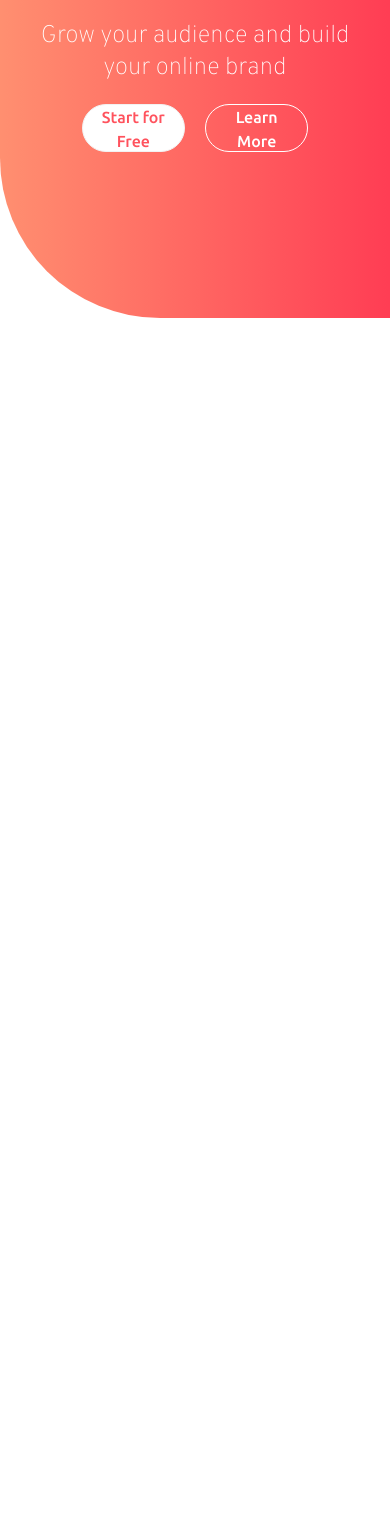
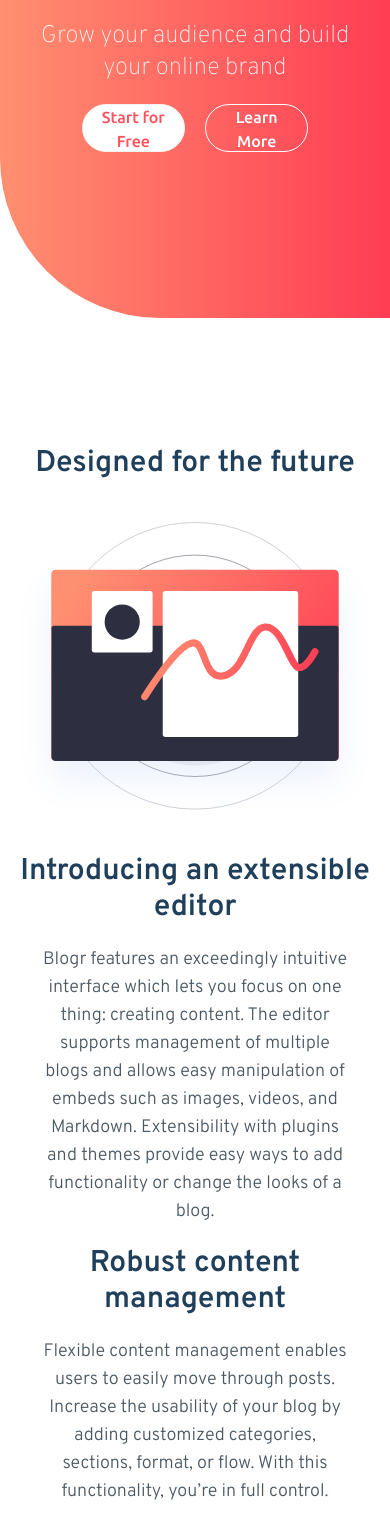
Before and after one commit to CalderonCodes/Blogr-landing-page, a React (Vite) app: page / in a window 390 px wide. Shown: the part 399-1938 px from the top of the page. Before the commit the page ends 844 px from the top, so only its background shows below. Built offline with nearby package versions, Linux system fonts and the light colour scheme.

Commit message:
:sparkles: Add mobile infrastructure section

```diff
--- a/src/Pages/Home/Home.jsx
+++ b/src/Pages/Home/Home.jsx
@@ -31,11 +31,65 @@ function Home() {
             Grow your audience and build your online brand
           </p>
           <div className="flex justify-center gap-5">
-        <Button value="Start for Free"/>
-        <OutlineButton value="Learn More"/>
+            <Button value="Start for Free" />
+            <OutlineButton value="Learn More" />
           </div>
         </div>
       </div>
+
+      <div className="flex flex-col items-center relative justify-center min-h-screen font-Overpass text-VeryDarkBlue pt-32 pb-64">
+        <h1 className="text-3xl font-bold text-center px-5">
+          {" "}
+          Designed for the future{" "}
+        </h1>
+        <img
+          src="/src/assets/illustration-editor-mobile.svg"
+          alt="editor-mobile"
+          className="my-10 w-11/12"
+        />
+        <h1 className="text-3xl font-bold text-center px-5">
+          {" "}
+          Introducing an extensible editor{" "}
+        </h1>
+        <p className="px-10 py-5 text-center text-VeryDarkGrayishBlue font-medium text-lg">
+          Blogr features an exceedingly intuitive interface which lets you focus
+          on one thing: creating content. The editor supports management of
+          multiple blogs and allows easy manipulation of embeds such as images,
+          videos, and Markdown. Extensibility with plugins and themes provide
+          easy ways to add functionality or change the looks of a blog.
+        </p>
+        <h1 className="text-3xl font-bold text-center px-5">
+          {" "}
+          Robust content management{" "}
+        </h1>
+        <p className="px-10 py-5 text-center text-VeryDarkGrayishBlue font-medium text-lg">
+          Flexible content management enables users to easily move through
+          posts. Increase the usability of your blog by adding customized
+          categories, sections, format, or flow. With this functionality, you’re
+          in full control.
+        </p>
+
+
+
+      </div>
+
+      <div className="h-[85vh] relative flex flex-col items-center rounded-bl-[7.5rem] rounded-tr-[7.5rem] bg-VeryDarkDesaturatedBlue">
+
+        <img className="absolute bottom-[45vh] " src="/src/assets/illustration-phones.svg" alt="" />
+        <div className="relative top-[40vh] text-White font-Overpass">
+        <h1 className="text-5xl font-bold text-center px-5">
+          {" "}
+          State of the Art Infrastructure{" "}
+        </h1>
+        <p className="px-10 py-5 text-center font-medium text-lg">
+        With reliability and speed in mind, worldwide data centers provide the backbone for ultra-fast connectivity.
+  This ensures your site will load instantly, no matter where your readers are, keeping your site competitive.
+
+        </p>
+        </div>
+
+        </div>
+
     </div>
   );
 }
```
Lines whose indentation alone changed are shown as unchanged.
